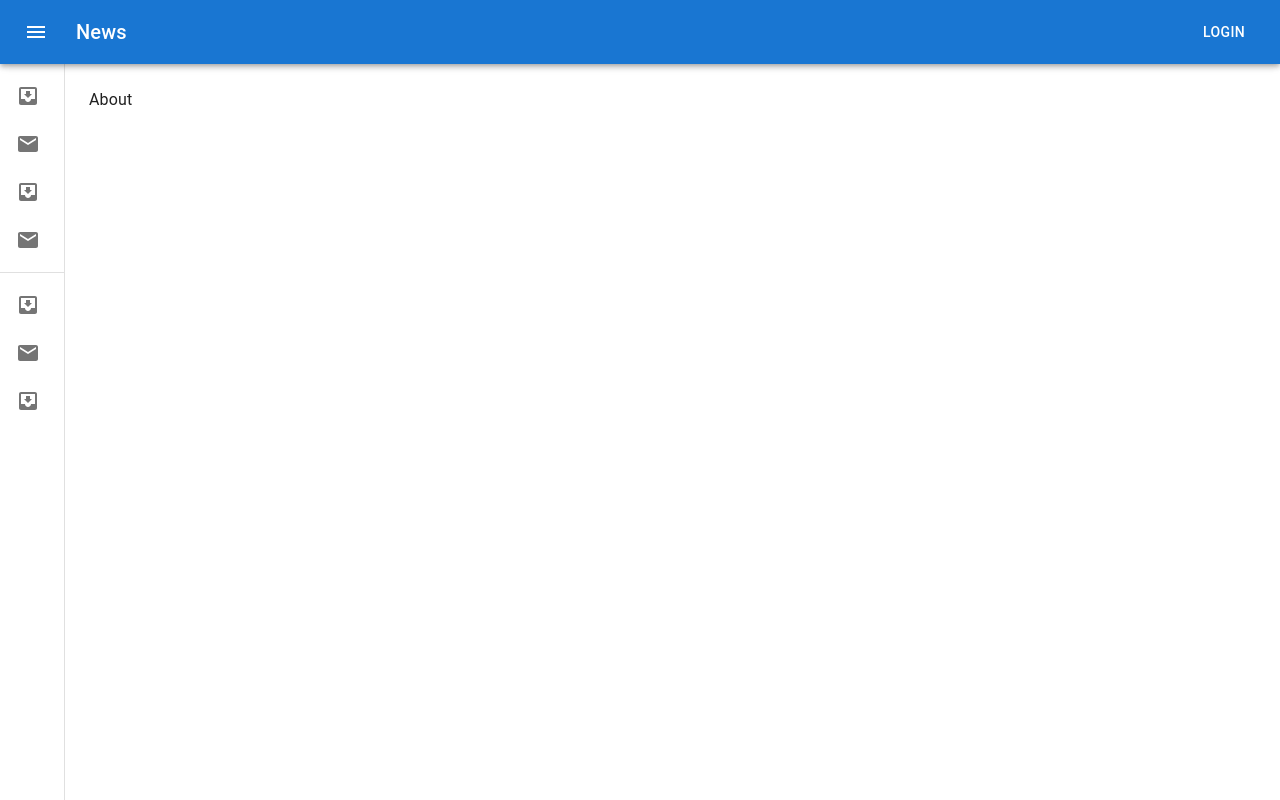
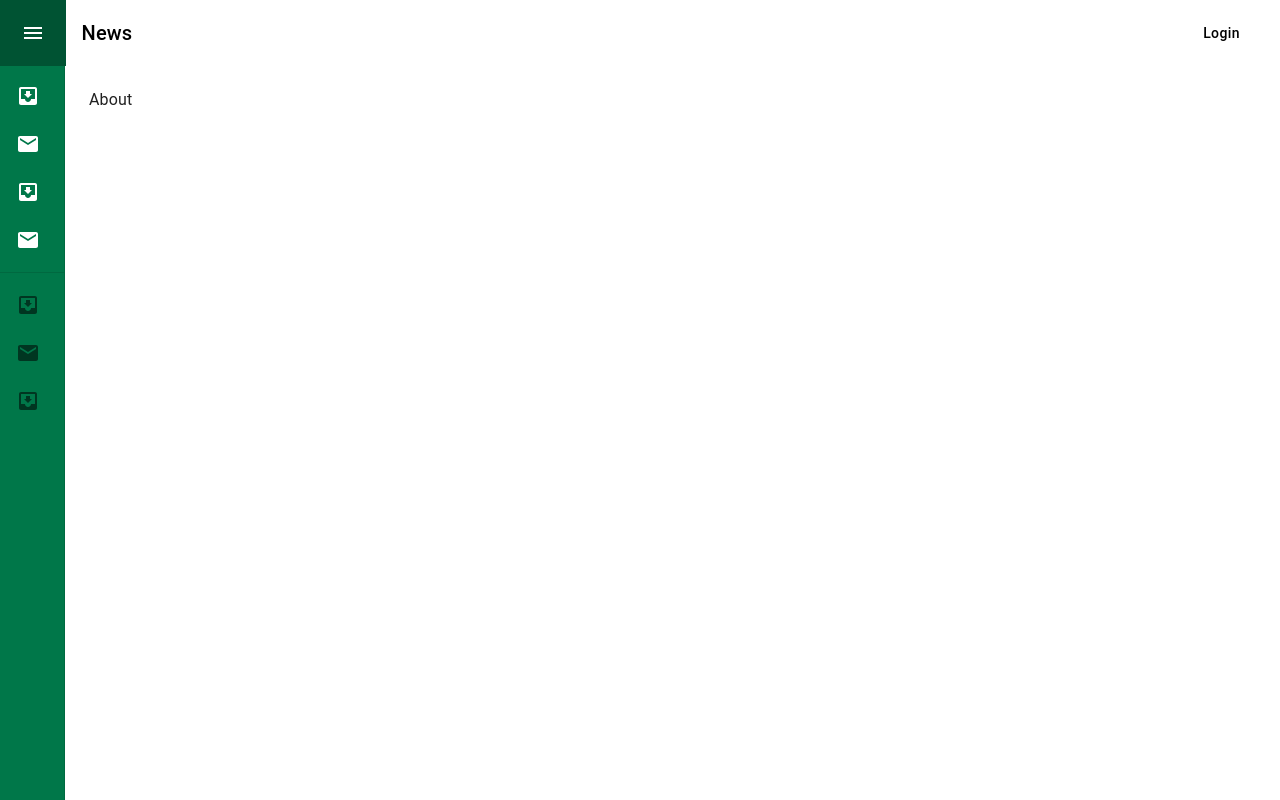
Before and after one commit to assertnano/react-mui-demo, a React (Vite) app: page /about in a window 1280 px wide. Built offline with nearby package versions, Linux system fonts and the light colour scheme.

Commit message:
empiezo a aplicar estilos

```diff
--- a/package.json
+++ b/package.json
@@ -18,7 +18,8 @@
     "react": "^18.2.0",
     "react-dom": "^18.2.0",
     "react-router": "^6.12.1",
-    "react-router-dom": "^6.13.0"
+    "react-router-dom": "^6.13.0",
+    "sass": "^1.63.6"
   },
   "devDependencies": {
     "@types/react": "^18.0.37",
--- /dev/null
+++ b/src/assets/_variables.scss
@@ -0,0 +1,18 @@
+$font-family: Poppins, sans-serif;
+
+$color-white: #ffffff;
+
+$color-primary: #007749;
+$color-primary-nn: rgb(66, 154, 120);
+
+$color-gray-main: #38485c;
+$color-secondary: #505e70;
+$color-gray-disabled: #9eaab8;
+
+$sidebar-width: 50px;
+$sidebar-width--open: calc(300px - $sidebar-width);
+
+$header-height: 60px;
+
+$background-primary: #ffffff;
+$background-secondary: #f3f6f9;
--- /dev/null
+++ b/src/assets/theme/index.ts
@@ -0,0 +1,33 @@
+import { createTheme } from '@mui/material/styles';
+
+// A custom theme for this app
+const theme = createTheme({
+	palette: {
+		primary: { main: '#007749' }, // Verde Murchison
+		secondary: { main: '#505E70' }, // Gris Medio / texto secundario
+		error: { main: '#E41E2D' }, // Rojo AIT
+		warning: { main: '#FF8200' }, // Naranja TZ
+		info: { main: '#005C97' }, // Azul UTE
+		success: { main: '#003A76' }, // Azul AIT
+	},
+	typography: {
+		button: {
+			textTransform: 'capitalize',
+		},
+	},
+	components: {
+		MuiButton: {
+			styleOverrides: {
+				// Name of the slot
+				root: {
+					borderRadius: '6px',
+					padding: '2px 16px',
+					fontSize: '0.875rem',
+					// fontWeight: 500,
+				},
+			},
+		},
+	},
+});
+
+export default theme;
--- a/src/layout/Layout.tsx
+++ b/src/layout/Layout.tsx
@@ -6,7 +6,7 @@ import Box from '@mui/material/Box/Box';
 import { Outlet } from 'react-router-dom';
 import { styled, useTheme, Theme, CSSObject } from '@mui/material/styles';
 
-import Navbar from './Navbar';
+import Navbar from './Navbar/Navbar';
 import Sidebar from './Sidebar';
 
 function Layout() {
--- a/src/layout/MenuItems.tsx
+++ b/src/layout/MenuItems.tsx
@@ -15,7 +15,7 @@ const MenuItems = () => {
 				{['Inbox', 'Starred', 'Send email', 'Drafts'].map((text, index) => (
 					<ListItem key={text} disablePadding>
 						<ListItemButton>
-							<ListItemIcon>
+							<ListItemIcon sx={{ color: 'inherit' }}>
 								{index % 2 === 0 ? <InboxIcon /> : <MailIcon />}
 							</ListItemIcon>
 							<ListItemText primary={text} />
--- /dev/null
+++ b/src/layout/Navbar/Navbar.module.scss
@@ -0,0 +1,77 @@
+@use 'src/assets/_variables.scss' as VARS;
+
+.header {
+	height: VARS.$header-height;
+	display: flex;
+	align-items: center;
+	background-color: VARS.$color-white;
+}
+
+.sidebar-trigger {
+	background-color: VARS.$color-primary;
+	width: VARS.$sidebar-width;
+	min-width: VARS.$sidebar-width;
+	height: 100%;
+	display: flex;
+	align-items: center;
+	justify-content: center;
+
+	svg {
+		display: block;
+		color: VARS.$color-white;
+		font-size: 30px;
+		cursor: pointer;
+	}
+}
+
+.header-container {
+	flex-grow: 1;
+	display: flex;
+	align-items: center;
+	padding: 0 20px;
+}
+
+.header-brand {
+	img {
+		max-height: 2.8rem;
+	}
+}
+
+.icon-wrapper {
+	border: 2px solid VARS.$color-secondary;
+	display: flex;
+	justify-content: center;
+	align-items: center;
+	height: 30px;
+	width: 30px;
+	border-radius: 50%;
+
+	svg {
+		color: VARS.$color-secondary;
+		font-size: 20px;
+	}
+}
+
+.icon-wrapper-search {
+	margin-left: auto;
+}
+
+.icon-wrapper-help {
+	margin-left: 10px;
+}
+
+.user-tools {
+	display: flex;
+	justify-content: center;
+	align-items: center;
+	margin-left: 20px;
+
+	svg {
+		color: VARS.$color-secondary;
+		font-size: 40px;
+	}
+
+	span {
+		font-size: 0.785rem;
+	}
+}
--- a/src/layout/Navbar.tsx
+++ b/src/layout/Navbar/Navbar.tsx
@@ -4,7 +4,8 @@ import IconButton from '@mui/material/IconButton';
 import MenuIcon from '@mui/icons-material/Menu';
 import Typography from '@mui/material/Typography';
 import Button from '@mui/material/Button';
-import { styled } from '@mui/material';
+import { styled, useTheme } from '@mui/material';
+import styles from './Navbar.module.scss';
 
 const drawerWidth = 240;
 
@@ -12,22 +13,41 @@ interface AppBarProps extends MuiAppBarProps {
 	open?: boolean;
 }
 
+interface NavbarProps {
+	handleDrawerOpen: () => void;
+}
+
 const AppBar = styled(MuiAppBar, {
 	shouldForwardProp: (prop) => prop !== 'open',
 })<AppBarProps>(({ theme }) => ({
 	zIndex: theme.zIndex.drawer + 1,
+	color: '#000000',
+	backgroundColor: '#ffffff',
+	boxShadow: 'none',
 }));
 
-const Navbar = ({ handleDrawerOpen }) => {
+const Navbar = ({ handleDrawerOpen }: NavbarProps) => {
+	const theme = useTheme();
+
 	return (
 		<AppBar position="fixed">
 			<Toolbar>
 				<IconButton
 					size="large"
 					edge="start"
-					color="inherit"
 					aria-label="menu"
-					sx={{ mr: 2 }}
+					sx={{
+						color: '#ffffff',
+						mr: 2,
+						borderRadius: 0,
+						backgroundColor: theme.palette.primary.main,
+						padding: '1.3rem',
+						marginLeft: '-1.5rem',
+						'&:hover': {
+							backgroundColor: theme.palette.primary.dark,
+						},
+						// padding: '20px',
+					}}
 					onClick={handleDrawerOpen}
 				>
 					<MenuIcon />
--- a/src/layout/Sidebar.tsx
+++ b/src/layout/Sidebar.tsx
@@ -3,7 +3,6 @@ import MenuItems from './MenuItems';
 import Box from '@mui/material/Box/Box';
 import { styled, useTheme, Theme, CSSObject } from '@mui/material/styles';
 import MuiDrawer from '@mui/material/Drawer';
-import SwipeableDrawer from '@mui/material/SwipeableDrawer';
 
 const drawerWidth = 240;
 
@@ -58,13 +57,20 @@ const Drawer = styled(MuiDrawer, {
 // 	);
 // };
 
-const Sidebar = ({ open }) => {
+const Sidebar = ({ open }: { open: boolean }) => {
 	const theme = useTheme();
 
 	return (
-		<Drawer variant="permanent" open={open}>
+		<Drawer
+			variant="permanent"
+			open={open}
+			PaperProps={{
+				sx: { backgroundColor: theme.palette.primary.main, color: '#FFFFFF' },
+			}}
+		>
 			<Toolbar />
-			<Box sx={{ overflow: 'auto' }}>
+			{/* //TODO por que no funciona el sx en menuItems? Deberia ir color default? */}
+			<Box>
 				<MenuItems />
 			</Box>
 		</Drawer>
```
Also changed, not shown: src/App.tsx (+7 -0 lines), 1 other file (tests, documents, lock files or other folders).
